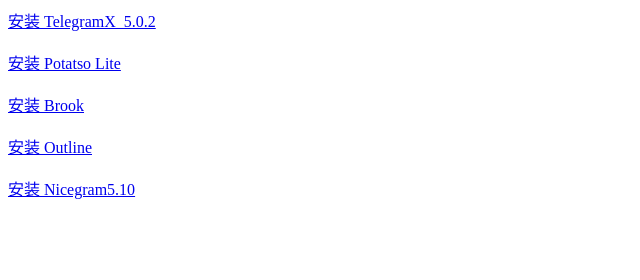
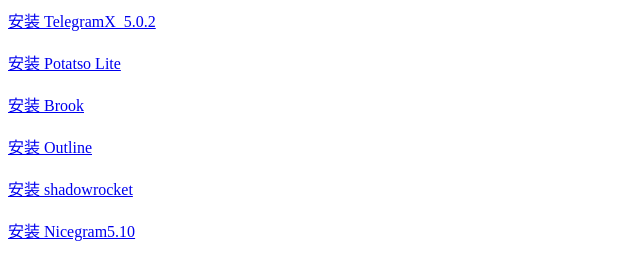
Before and after one commit to poniteru/gitpageipadowntest2, a plain HTML site: page index.html in a window 1280 px wide. Shown: the whole page, without its empty margins (0-640 px from the left). Drawn offline with Linux system fonts and the light colour scheme.

Commit message:
add shadowrocket

```diff
--- a/index.html
+++ b/index.html
@@ -21,6 +21,9 @@
     <a href="itms-services://?action=download-manifest&url=https://poniteru.github.io/gitpageipadowntest2/outline.plist">安装 Outline</a><!--修改这里-->
     <br/>
     <br/>
+    <a href="itms-services://?action=download-manifest&url=https://poniteru.github.io/gitpageipadowntest2/shadowrocket.plist">安装 shadowrocket</a><!--修改这里-->
+    <br/>
+    <br/>
     <a href="itms-services://?action=download-manifest&url=https://poniteru.github.io/gitpageipadowntest2/nicegram.plist">安装 Nicegram5.10</a><!--修改这里-->
     </body>
 </html>
```
Also changed, not shown: 1 other file.
